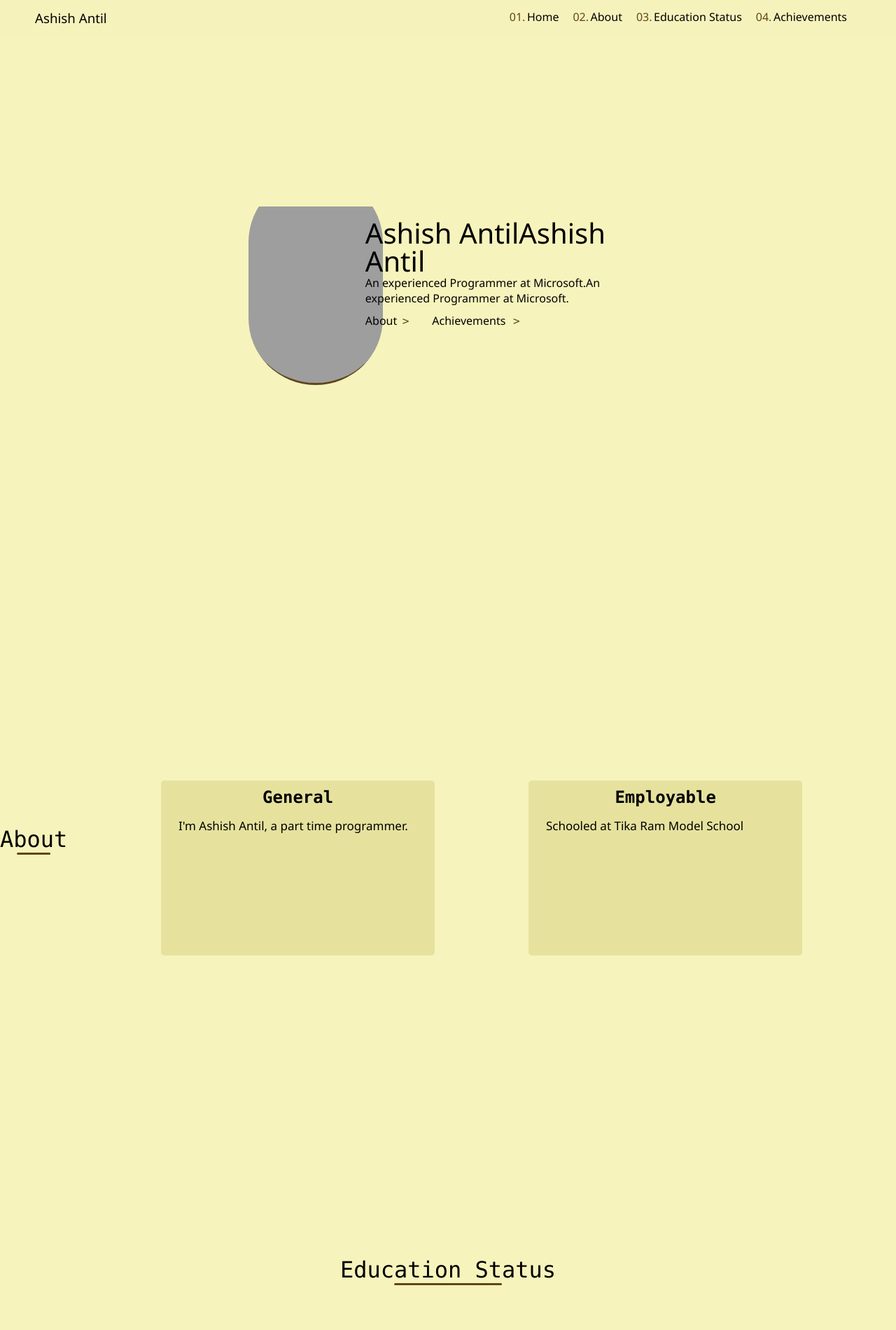
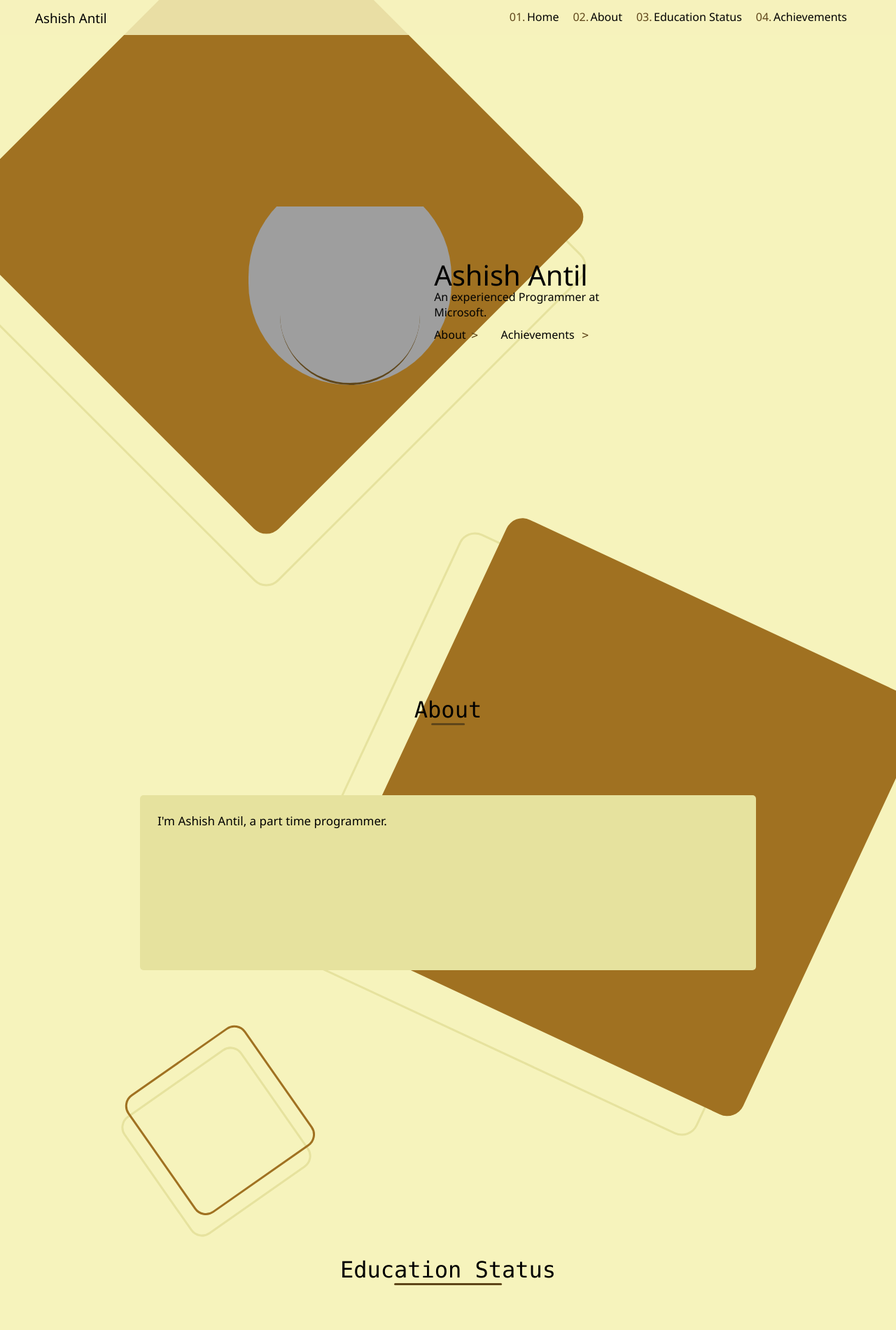
Before and after one commit to AshishAntil07/TeacherDaySpecial, a PHP site: page / in a window 1280 px wide; the page is wider, and only the part inside the window is pictured. Shown: the top 1900 px of that part at 70% size. Run offline with PHP 8.4, Linux system fonts and the light colour scheme; grey boxes are pictures that could not be loaded.

Commit message:
Update index.php

```diff
--- a/index.php
+++ b/index.php
@@ -7,9 +7,19 @@
     <title>Ashish Antil</title>
     <meta name="description" content="">
     <meta name="viewport" content="width=device-width, initial-scale=1">
-    <link rel="stylesheet" href="./Main/special.css">
+    <link rel="stylesheet" href="special.css">
   </head>
   <body>
+
+    <div class="design d1">
+      <div class="major-square"></div>
+      <div class="major-square"></div>
+
+      <div class="minor-square"></div>
+      <div class="minor-square"></div>
+      <div class="minor-square"></div>
+      <div class="minor-square"></div>
+    </div>
 
     <div class="navBar">
       <h3>Ashish Antil</h3>
@@ -41,8 +51,8 @@
           <div class="pictureFrame"></div>
         </div>
         <div class="details">
-          <div class="name">Ashish Antil</div>
-          <div class="description">An experienced Programmer at Microsoft.</div>
+          <div class="name">&nbsp;</div>
+          <div class="description"></div>
           <div class="links">
             <a href="#About">About</a>
             <a href="#Achievements">Achievements</a>
@@ -55,11 +65,6 @@
       <h1 heading>About</h1>
       <div class="container">
         <section>
-          <h2 heading>General</h2>
-          <div class="content"></div>
-        </section>
-        <section>
-          <h2 heading>Employable</h2>
           <div class="content"></div>
         </section>
       </div>
@@ -76,23 +81,25 @@
           <h2 heading>Graduation</h2>
           <div class="content"></div>
         </section>
+      </div>
+    </div>
+
+    <div class="main" id='achivmnts'>
+      <h1 heading>Achievements</h1>
+      <div class="container">
         <section>
-          <h2 heading>Employment</h2>
+          <div class="content"></div>
+        </section>
+        <section>
+          <div class="content"></div>
+        </section>
+        <section>
           <div class="content"></div>
         </section>
       </div>
     </div>
 
-    <div class="main" id='Achievements'>
-      <h1 heading>Achievements</h1>
-      <div class="container">
-        <section></section>
-        <section></section>
-        <section></section>
-      </div>
-    </div>
-
-    <footer>
+    <footer id='Achievements'>
       <section class="maker">
         <div>Made with ❤ by&nbsp;</div>
         <a github href="https://github.com/AshishAntil07">Ashish</a>
@@ -113,6 +120,6 @@
       </div>
     </footer>
 
-    <script src="./Main/special.js" async defer></script>
+    <script src="special.js" async defer></script>
   </body>
 </html>
```
